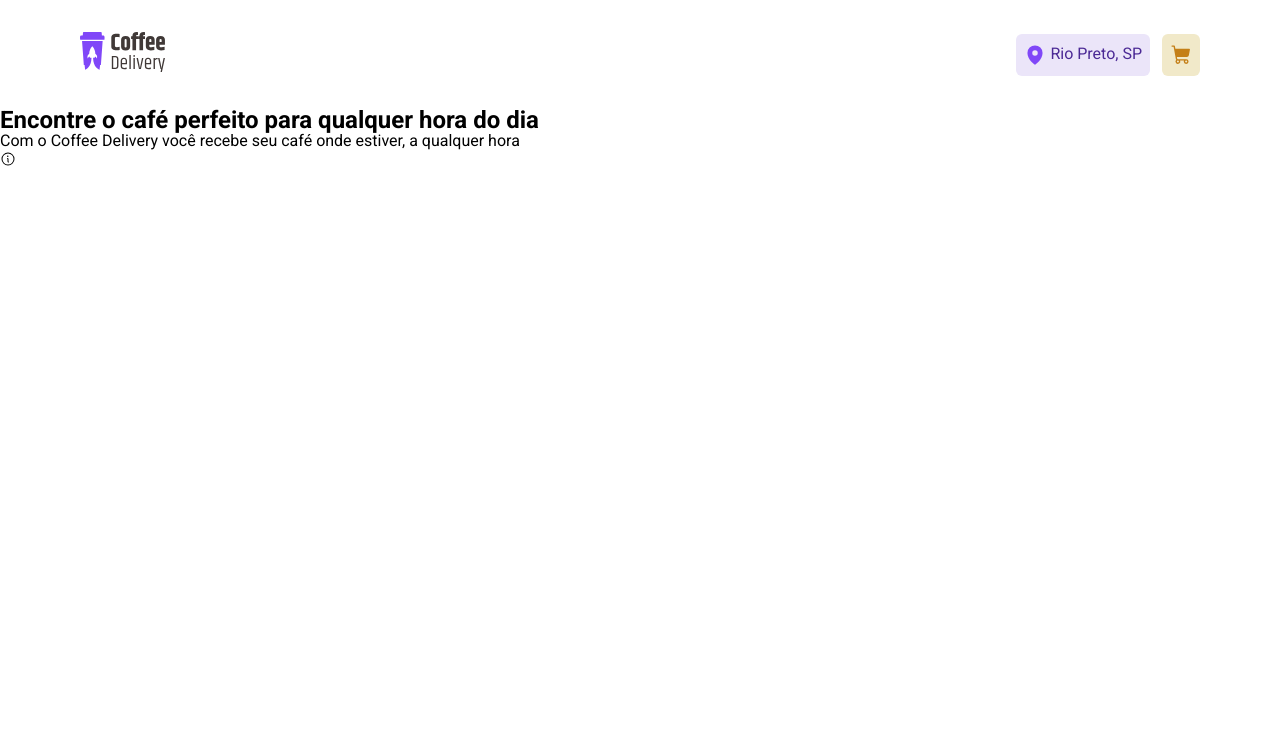
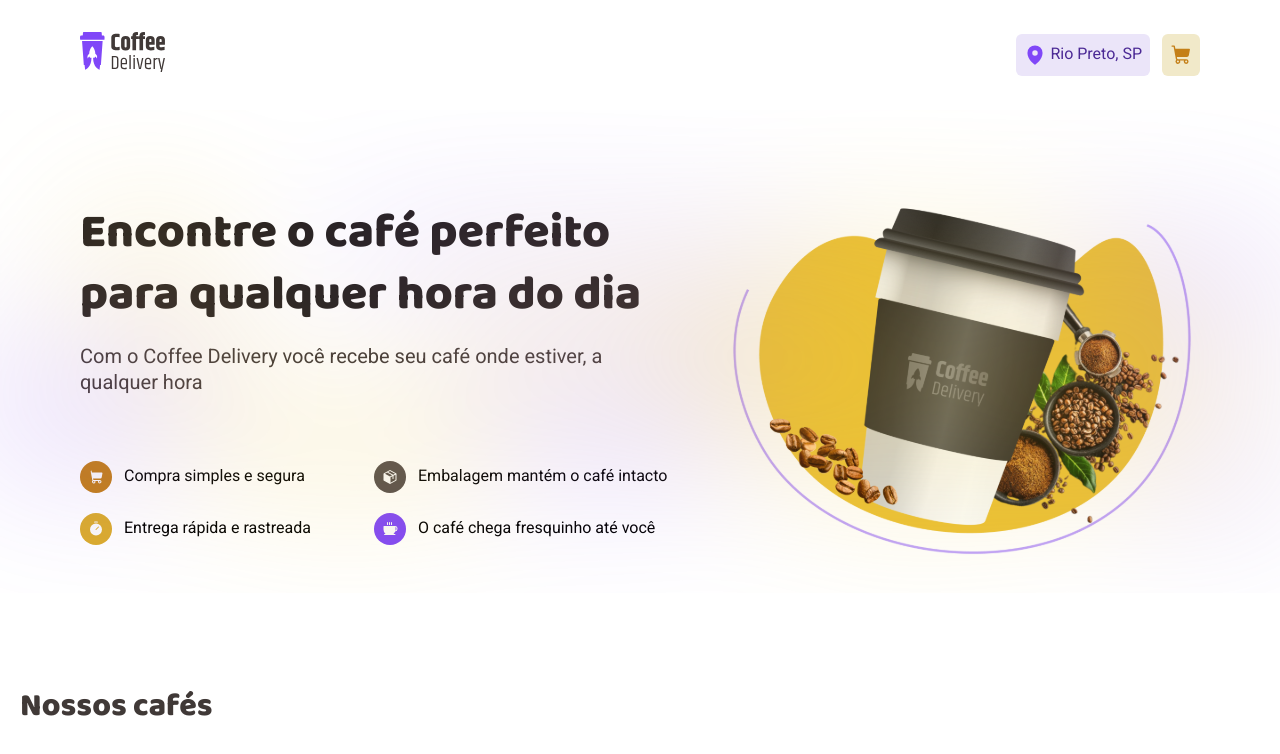
Before and after one commit to Marcelovqvd/Coffe_Delivery, a React (Vite) app: page / in a window 1280 px wide. Shown: the top 754 px of the page. Built offline with nearby package versions, Linux system fonts and the light colour scheme.

Commit message:
page home

```diff
--- a/src/components/Header/index.tsx
+++ b/src/components/Header/index.tsx
@@ -1,14 +1,13 @@
 import { MapPin, ShoppingCart } from "@phosphor-icons/react"
 import { Link } from "react-router-dom"
 
-import logo from "../../../public/logo.svg"
 import { Aside, Container } from "./styles"
 
 export default function Header() {
   return (
     <Container>
       <Link to="/">
-        <img src={logo} alt="Coffee Delivery" />
+        <img src="/logo.svg" alt="Coffee Delivery" />
       </Link>
 
       <Aside>
--- a/src/pages/Home/index.tsx
+++ b/src/pages/Home/index.tsx
@@ -1,9 +1,10 @@
-import { Info, ShoppingCart } from '@phosphor-icons/react';
-import { Heading, Hero, HeroContent } from './styles';
-import { useTheme } from 'styled-components';
+import { Coffee, Package, ShoppingCart, Timer } from "@phosphor-icons/react"
+import { useTheme } from "styled-components"
+
+import { CoffeList, Heading, Hero, HeroContent, Info } from "./styles"
 
 export default function Home() {
-  const theme = useTheme();
+  const theme = useTheme()
 
   return (
     <div>
@@ -12,24 +13,62 @@ export default function Home() {
           <div>
             <Heading>
               <h1>Encontre o café perfeito para qualquer hora do dia</h1>
-              <span>
-                Com o Coffee Delivery você recebe seu café onde estiver, a
-                qualquer hora
-              </span>
+              <span>Com o Coffee Delivery você recebe seu café onde estiver, a qualquer hora</span>
             </Heading>
 
             <Info>
+              <div>
                 <ShoppingCart
                   size={32}
                   weight="fill"
                   color={theme.colors.background}
-                style={{ backgroundColor: theme.colors['yellow-dark'] }}
+                  style={{ backgroundColor: theme.colors["yellow-dark"] }}
                 />
                 <span>Compra simples e segura</span>
+              </div>
+              <div>
+                <Package
+                  size={32}
+                  weight="fill"
+                  color={theme.colors.background}
+                  style={{ backgroundColor: theme.colors["base-text"] }}
+                />
+                <span>Embalagem mantém o café intacto</span>
+              </div>
+
+              <div>
+                <Timer
+                  size={32}
+                  weight="fill"
+                  color={theme.colors.background}
+                  style={{ backgroundColor: theme.colors.yellow }}
+                />
+                <span>Entrega rápida e rastreada</span>
+              </div>
+
+              <div>
+                <Coffee
+                  size={32}
+                  weight="fill"
+                  color={theme.colors.background}
+                  style={{ backgroundColor: theme.colors.purple }}
+                />
+                <span>O café chega fresquinho até você</span>
+              </div>
             </Info>
           </div>
+
+          <img src="/images/hero.svg" alt="Café do Coffee Delivery" />
         </HeroContent>
+
+        <img src="/images/hero-bg.svg" id="hero-bg" alt="" />
       </Hero>
+
+      <CoffeList>
+        <h2>Nossos cafés</h2>
+
+        <div></div>
+      </CoffeList>
     </div>
-  );
+  )
 }
--- a/src/pages/Home/styles.ts
+++ b/src/pages/Home/styles.ts
@@ -1,11 +1,81 @@
-import styled from "styled-components";
+import styled from "styled-components"
 
-import { mixins } from "../../styles/mixins";
+import { mixins } from "../../styles/mixins"
 
-export const Hero = styled.section``;
+export const Hero = styled.section`
+  position: relative;
 
-export const HeroContent = styled.div``;
+  img#hero-bg {
+    position: absolute;
+    top: 0;
+    left: 0;
+    max-height: 544px;
+    width: 100vw;
+    object-fit: cover;
+  }
+`
 
-export const Heading = styled.div``;
+export const HeroContent = styled.div`
+  max-width: 1160px;
+  padding: 92px 20px;
+  margin: 0 auto;
 
-export const Info = styled.div``;
+  display: flex;
+  gap: 56px;
+
+  align-items: flex-start;
+  justify-content: space-between;
+
+  > div {
+    display: flex;
+    flex-direction: column;
+    gap: 66px;
+  }
+`
+
+export const Heading = styled.div`
+  display: flex;
+  flex-direction: column;
+  gap: 16px;
+
+  > h1 {
+    ${mixins.fonts.titleXL}
+    color: ${({ theme }) => theme.colors["base-title"]}
+  }
+
+  > span {
+    ${mixins.fonts.textL}
+    color: ${({ theme }) => theme.colors["base-subtitle"]}
+  }
+`
+
+export const Info = styled.div`
+  display: grid;
+  grid-template-columns: 1fr 1fr;
+  grid-row-gap: 20px;
+
+  > div {
+    display: flex;
+    align-items: center;
+    gap: 12px;
+  }
+
+  svg {
+    padding: 8px;
+    border-radius: 999px;
+  }
+`
+
+export const CoffeList = styled.div`
+  padding: 32px 20px 150px;
+  margin: 0 auto;
+
+  display: flex;
+  flex-direction: column;
+  gap: 54px;
+
+  > h2 {
+    ${mixins.fonts.titleL}
+    color: ${({ theme }) => theme.colors["base-subtitle"]}
+  }
+`
```
Also changed, not shown: data.json (added, +116 -0 lines), src/App.tsx (+6 -6 lines), src/main.tsx (+7 -7 lines), public/images/hero-bg.svg (added), public/images/hero.svg (added). Lines whose indentation alone changed are shown as unchanged.
